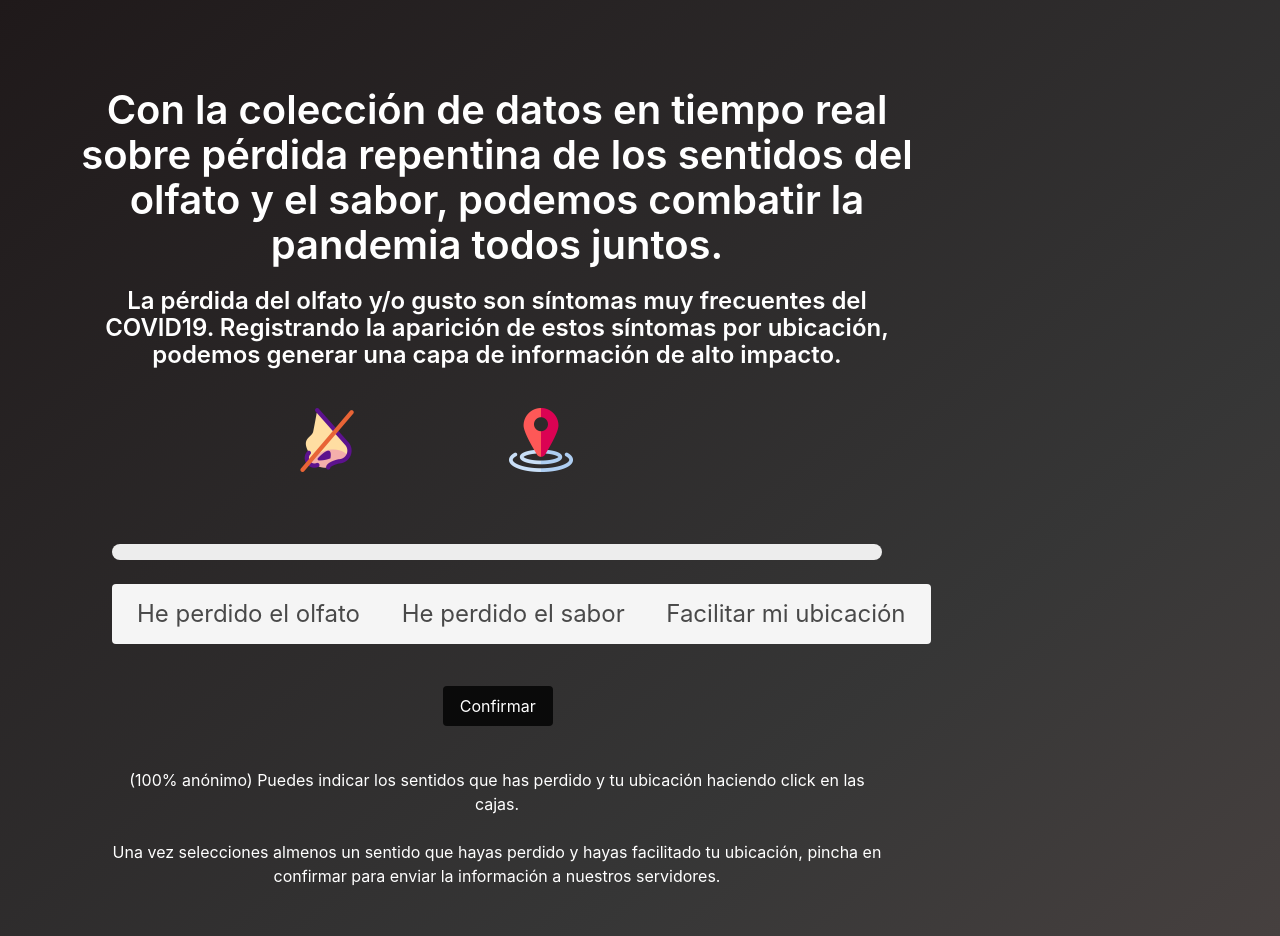
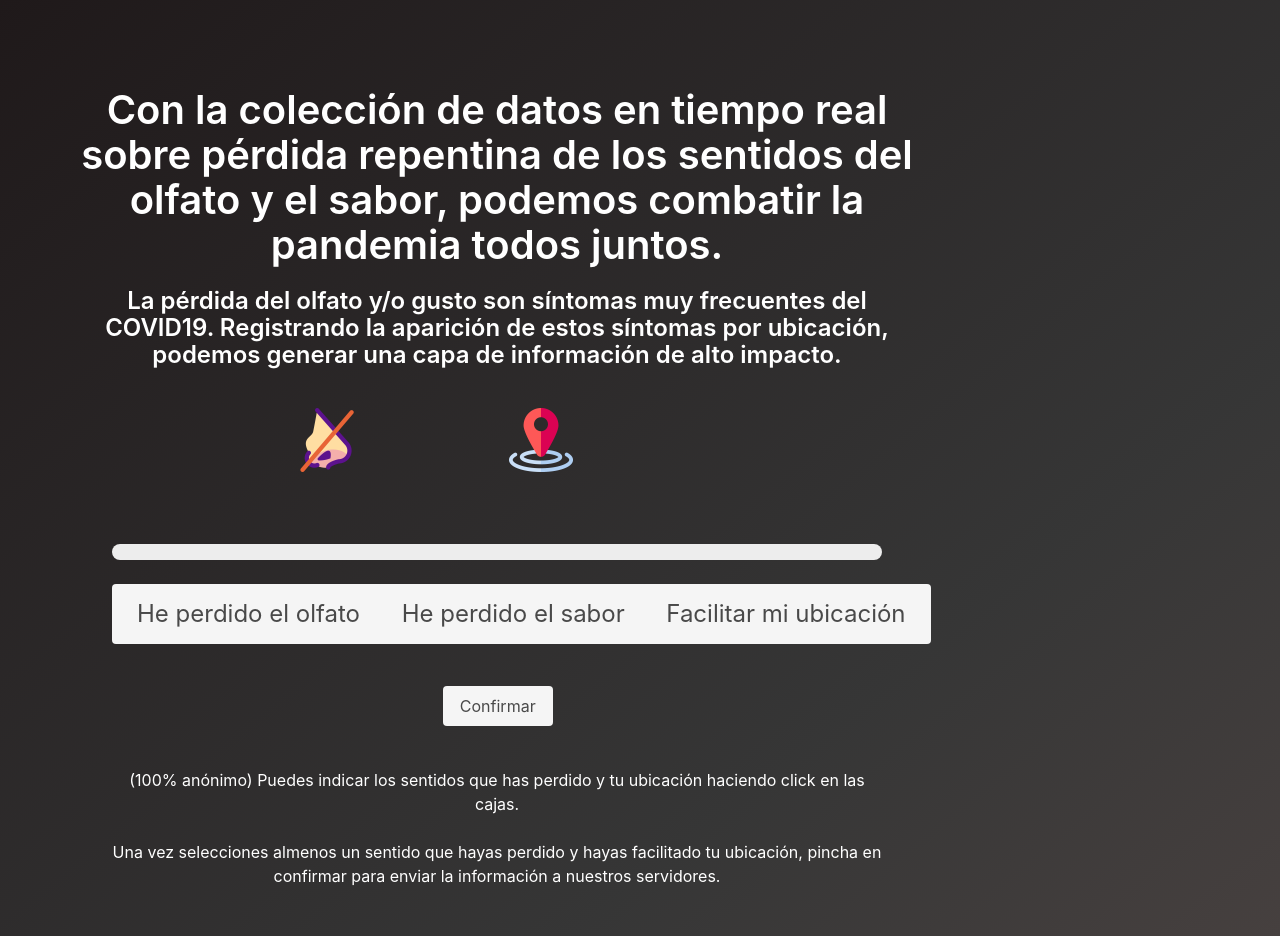
Before and after one commit to deeptony/sniffCOVID, a Flask app: page / in a window 1280 px wide. Shown: the part 57-993 px from the top of the page. Run offline with Flask 2, Linux system fonts and the light colour scheme; some libraries are stand-ins or nearby versions.

Commit message:
Tweaking confirm button

```diff
--- a/templates/landing.html
+++ b/templates/landing.html
@@ -62,7 +62,7 @@
                   <div class="column is-5">
                   </div>
                   <div id="confirm_holder" class="column is-2">
-                    <button id="confirm_final" onclick="triggerSendData()" class="button is-black is-bold is-normal">Confirmar</button>
+                    <button id="confirm_final" onclick="triggerSendData()" class="button is-light is-bold is-normal">Confirmar</button>
                   </div>
                   <div class="column is-5">
                 </div>
```
